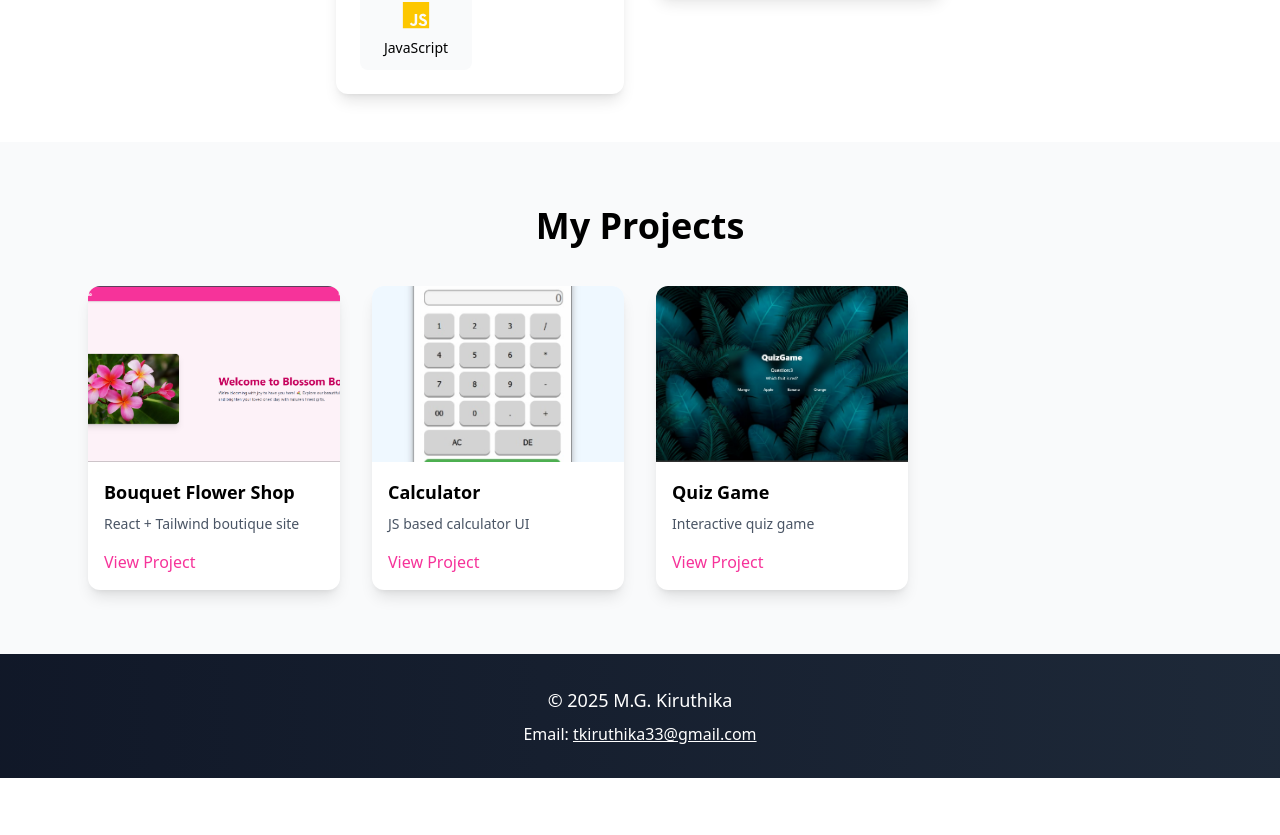
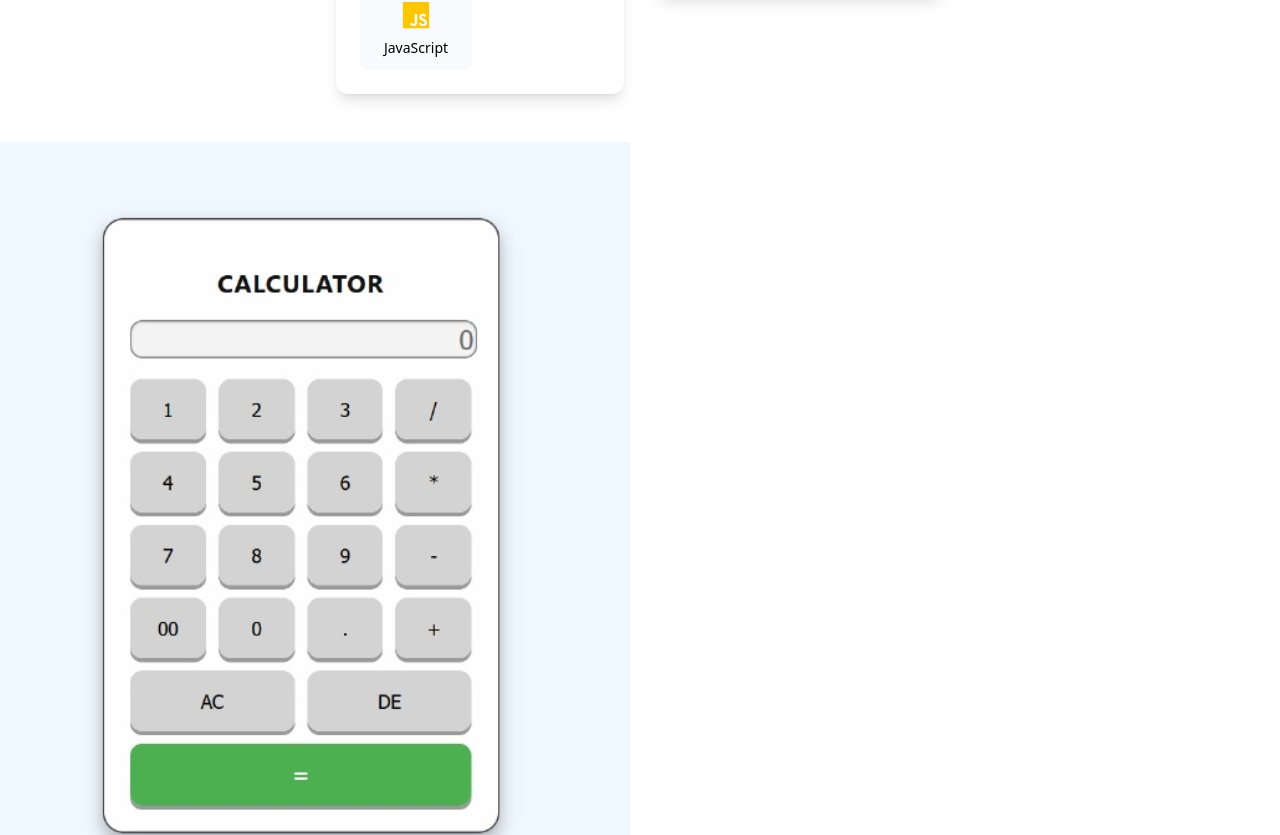
Before and after one commit to kiruthika-arjava/Portfolio, a React (Vite) app: page / in a window 1280 px wide. Shown: the part 812-1647 px from the top of the page. Before the commit the page ends 1590 px from the top, so only its background shows below. Built offline with nearby package versions, Linux system fonts and the light colour scheme.

Commit message:
Update App.jsx

```diff
--- a/src/App.jsx
+++ b/src/App.jsx
@@ -12,6 +12,7 @@ function App() {
       <main>
         <Hero />
         <LearningJourney />
+        <img src="./public/Calculator.png"></img>
         <Projects />
       </main>
       <Footer />
```
